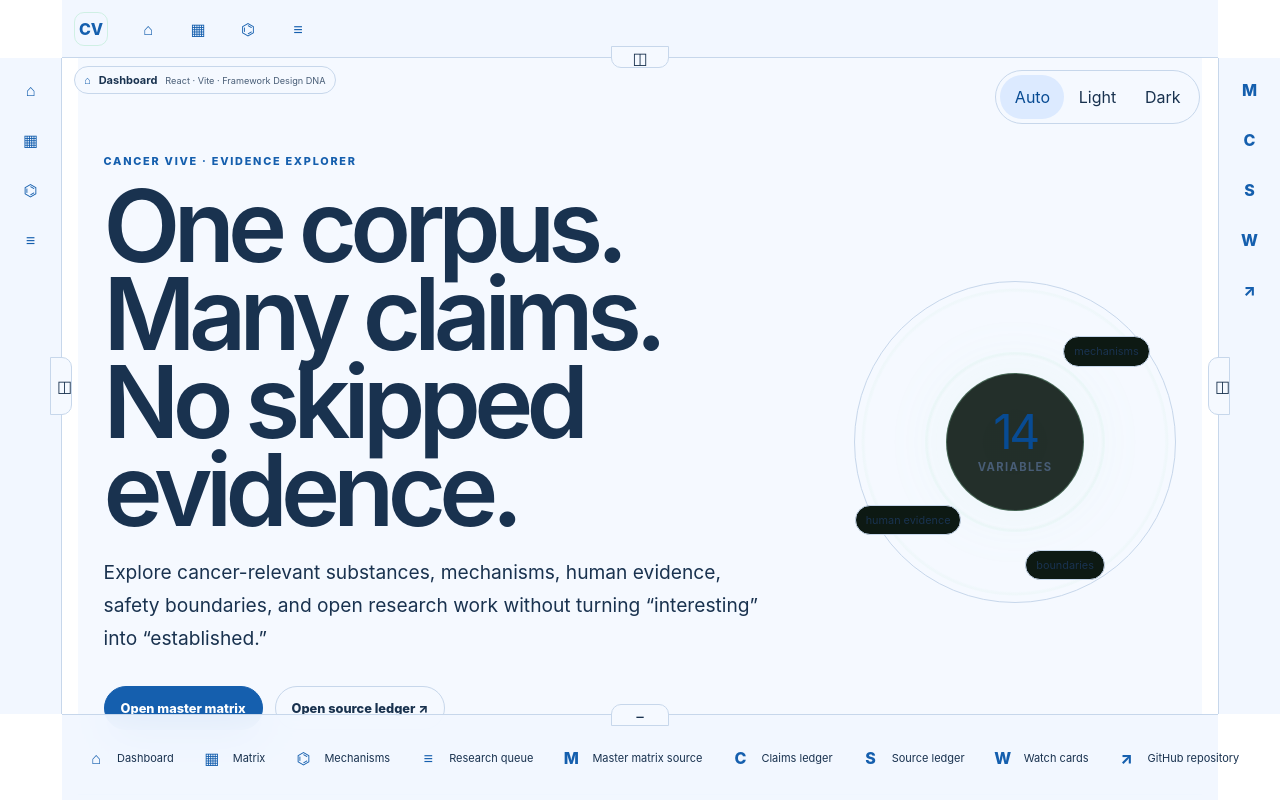
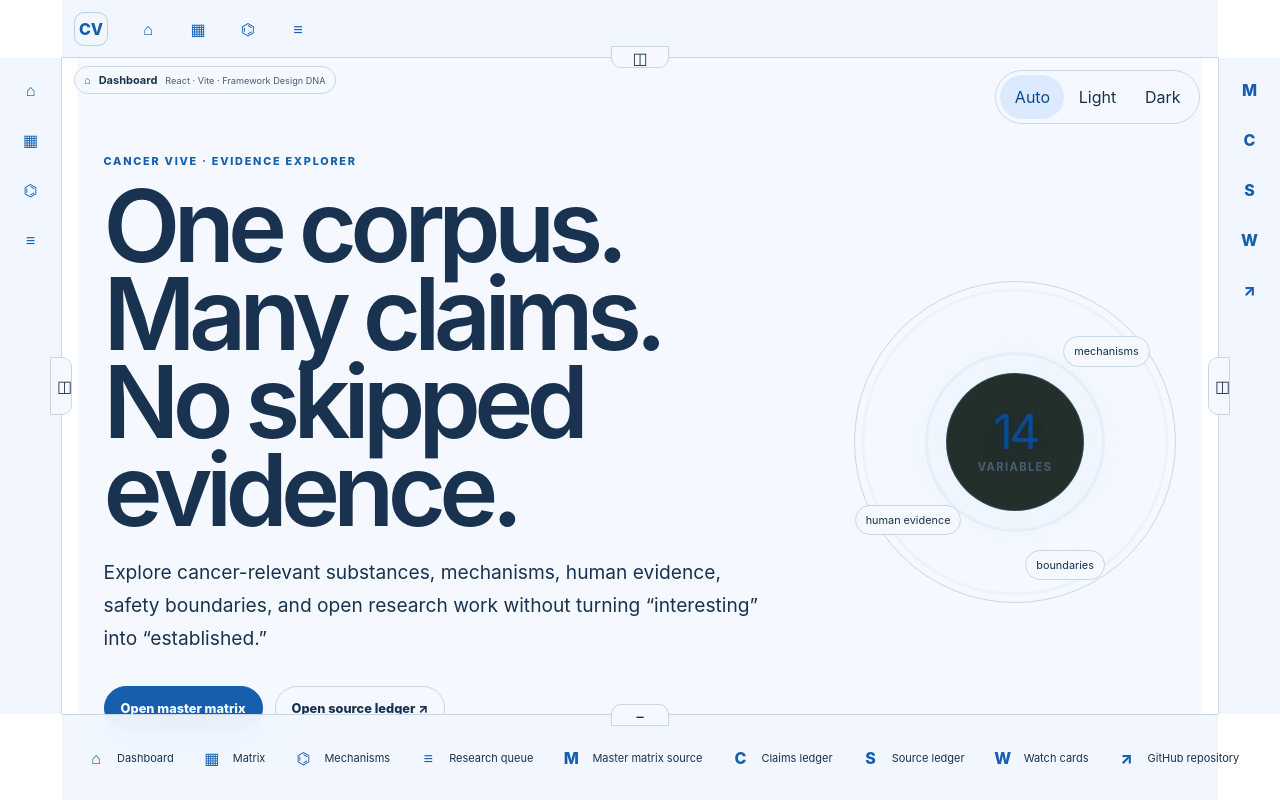
Before and after one commit to marvelousempire/cancer-vive, a React (Vite) app: page / in a window 1280 px wide. Shown: the top 800 px of the page. Built offline with nearby package versions, Linux system fonts and the light colour scheme.

Commit message:
Remove remaining green interface accents and declare scheme at root

```diff
--- a/src/styles.css
+++ b/src/styles.css
@@ -1,11 +1,12 @@
 :root {
+  color-scheme: light dark;
   font-family: Inter, ui-sans-serif, system-ui, -apple-system, BlinkMacSystemFont, "Segoe UI", sans-serif;
   color: #edf7f1;
   background: #07100c;
   font-synthesis: none;
   text-rendering: optimizeLegibility;
   --bg: #07100c;
-  --surface: #0d1913;
+  --surface: var(--surface);
   --surface-2: #112119;
   --surface-3: #172a20;
   --line: rgba(174, 214, 189, .16);
@@ -186,9 +187,9 @@ h1, h2, h3, p { margin-top: 0; }
   border: 1px solid var(--line);
   border-radius: 50%;
   background:
-    radial-gradient(circle, rgba(143,226,179,.13) 0 14%, transparent 15%),
-    radial-gradient(circle, transparent 0 38%, rgba(143,226,179,.08) 39% 39.5%, transparent 40%),
-    radial-gradient(circle, transparent 0 66%, rgba(143,226,179,.06) 67% 67.5%, transparent 68%);
+    radial-gradient(circle, rgba(75,137,211,.13) 0 14%, transparent 15%),
+    radial-gradient(circle, transparent 0 38%, rgba(75,137,211,.08) 39% 39.5%, transparent 40%),
+    radial-gradient(circle, transparent 0 66%, rgba(75,137,211,.06) 67% 67.5%, transparent 68%);
 }
 
 .orbit-core {
@@ -201,9 +202,9 @@ h1, h2, h3, p { margin-top: 0; }
   display: grid;
   place-content: center;
   text-align: center;
-  border: 1px solid rgba(143,226,179,.3);
+  border: 1px solid rgba(75,137,211,.3);
   background: rgba(13,25,19,.9);
-  box-shadow: 0 0 70px rgba(143,226,179,.09);
+  box-shadow: 0 0 70px rgba(75,137,211,.09);
 }
 .orbit-core span { color: var(--mint-strong); font-size: 3rem; line-height: .9; letter-spacing: -.07em; }
 .orbit-core strong { margin-top: .45rem; color: var(--muted); font-size: .7rem; text-transform: uppercase; letter-spacing: .12em; }
@@ -213,7 +214,7 @@ h1, h2, h3, p { margin-top: 0; }
   padding: .45rem .62rem;
   border: 1px solid var(--line);
   border-radius: 999px;
-  background: #0d1913;
+  background: var(--surface);
   color: var(--soft);
   font-size: .68rem;
 }
@@ -330,11 +331,11 @@ input, select {
   padding: 0 .85rem;
   border: 1px solid var(--line-strong);
   border-radius: 12px;
-  background: #0a1510;
+  background: var(--surface);
   color: #edf7f1;
   outline: none;
 }
-input:focus, select:focus { border-color: rgba(143,226,179,.7); box-shadow: 0 0 0 3px rgba(143,226,179,.08); }
+input:focus, select:focus { border-color: rgba(75,137,211,.7); box-shadow: 0 0 0 3px rgba(75,137,211,.08); }
 
 .view-toggle {
   align-self: end;
@@ -369,7 +370,7 @@ input:focus, select:focus { border-color: rgba(143,226,179,.7); box-shadow: 0 0
   padding: 1.45rem;
   border: 1px solid var(--line);
   border-radius: 22px;
-  background: linear-gradient(180deg, rgba(18,34,26,.88), rgba(9,20,14,.78));
+  background: linear-gradient(180deg, rgba(26,53,85,.88), rgba(11,29,50,.78));
   box-shadow: 0 12px 40px rgba(0,0,0,.12);
   overflow: hidden;
 }
@@ -401,7 +402,7 @@ input:focus, select:focus { border-color: rgba(143,226,179,.7); box-shadow: 0 0
   color: var(--soft);
 }
 .evidence-human { border-color: rgba(159,201,255,.35); color: var(--blue); }
-.evidence-preclinical { border-color: rgba(143,226,179,.35); color: var(--mint); }
+.evidence-preclinical { border-color: rgba(75,137,211,.35); color: var(--mint); }
 .evidence-audit { border-color: rgba(240,202,127,.35); color: var(--amber); }
 .evidence-harm { border-color: rgba(255,156,152,.35); color: var(--rose); }
 .evidence-supportive { border-color: rgba(197,182,255,.35); color: var(--violet); }
@@ -415,7 +416,7 @@ input:focus, select:focus { border-color: rgba(143,226,179,.7); box-shadow: 0 0
   font-size: .67rem;
   padding: .42rem .6rem;
 }
-.compare-toggle.selected { color: var(--mint); border-color: rgba(143,226,179,.35); }
+.compare-toggle.selected { color: var(--mint); border-color: rgba(75,137,211,.35); }
 .compare-toggle:disabled { opacity: .35; cursor: not-allowed; }
 
 .evidence-statement {
@@ -434,10 +435,10 @@ dd { margin: 0; color: var(--soft); font-size: .82rem; line-height: 1.58; }
 .tag-row { display: flex; flex-wrap: wrap; gap: .4rem; margin-top: 1rem; }
 .tag {
   padding: .32rem .48rem;
-  border: 1px solid rgba(143,226,179,.14);
+  border: 1px solid rgba(75,137,211,.14);
   border-radius: 8px;
-  background: rgba(143,226,179,.055);
-  color: #b9ddc7;
+  background: rgba(75,137,211,.055);
+  color: var(--mint);
   font-size: .63rem;
 }
 
@@ -447,7 +448,7 @@ dd { margin: 0; color: var(--soft); font-size: .82rem; line-height: 1.58; }
 .table-wrap { overflow-x: auto; border: 1px solid var(--line); border-radius: 18px; }
 .matrix-table { width: 100%; min-width: 1050px; border-collapse: collapse; }
 .matrix-table th, .matrix-table td { padding: 1rem; border-bottom: 1px solid var(--line); vertical-align: top; text-align: left; }
-.matrix-table th { position: sticky; top: 0; background: #0d1913; color: var(--muted); font-size: .65rem; text-transform: uppercase; letter-spacing: .1em; }
+.matrix-table th { position: sticky; top: 0; background: var(--surface); color: var(--muted); font-size: .65rem; text-transform: uppercase; letter-spacing: .1em; }
 .matrix-table td { color: var(--soft); font-size: .78rem; line-height: 1.5; }
 .matrix-table td:first-child strong, .matrix-table td:first-child span { display: block; }
 .matrix-table td:first-child span { margin-top: .35rem; color: var(--muted); font-size: .7rem; }
@@ -468,7 +469,7 @@ dd { margin: 0; color: var(--soft); font-size: .82rem; line-height: 1.58; }
 }
 
 .matrix-header-row {
-  background: #0d1913;
+  background: var(--surface);
   color: var(--muted);
   font-size: .62rem;
   text-transform: uppercase;
@@ -510,7 +511,7 @@ dd { margin: 0; color: var(--soft); font-size: .82rem; line-height: 1.58; }
 .source-dock h2 { font-size: 2.5rem; letter-spacing: -.05em; margin-bottom: 0; }
 .source-links { display: grid; grid-template-columns: 1fr 1fr; gap: .7rem; align-content: start; }
 .source-links a { padding: 1rem; border: 1px solid var(--line); border-radius: 14px; color: var(--soft); font-size: .78rem; }
-.source-links a:hover { border-color: rgba(143,226,179,.35); color: var(--mint); }
+.source-links a:hover { border-color: rgba(75,137,211,.35); color: var(--mint); }
 
 .compare-tray {
   position: fixed;
@@ -526,7 +527,7 @@ dd { margin: 0; color: var(--soft); font-size: .82rem; line-height: 1.58; }
   align-items: center;
   border: 1px solid var(--line-strong);
   border-radius: 18px;
-  background: rgba(12,25,18,.92);
+  background: rgba(15,35,59,.92);
   box-shadow: var(--shadow);
   backdrop-filter: blur(20px);
 }
@@ -555,7 +556,7 @@ dd { margin: 0; color: var(--soft); font-size: .82rem; line-height: 1.58; }
   padding: 1.5rem;
   border: 1px solid var(--line-strong);
   border-radius: 26px;
-  background: #0a1510;
+  background: var(--surface);
   box-shadow: var(--shadow);
 }
 .modal-head { display: flex; justify-content: space-between; gap: 2rem; align-items: start; }
@@ -618,7 +619,7 @@ dd { margin: 0; color: var(--soft); font-size: .82rem; line-height: 1.58; }
 
 /* Framework Design DNA · four-edge rail + lip contract */
 .framework-shell{
-  --rail-bg:rgba(7,16,12,.94);
+  --rail-bg:rgba(11,30,53,.94);
   --rail-line:rgba(174,214,189,.18);
   --rail-accent:#8fe2b3;
   min-height:100vh;
@@ -642,7 +643,7 @@ dd { margin: 0; color: var(--soft); font-size: .82rem; line-height: 1.58; }
   padding:6px 9px;
   border:1px solid var(--rail-line);
   border-radius:999px;
-  background:rgba(7,16,12,.78);
+  background:rgba(11,30,53,.78);
   backdrop-filter:blur(12px);
   pointer-events:none;
   font-size:11px;
@@ -668,7 +669,7 @@ dd { margin: 0; color: var(--soft); font-size: .82rem; line-height: 1.58; }
 .rail-top .framework-rail-body,.rail-bottom .framework-rail-body{padding:7px 12px}
 .framework-rail.state-hidden .framework-rail-body{visibility:hidden;pointer-events:none}
 .framework-rail-brand{display:grid;grid-template-columns:auto auto;grid-template-rows:auto auto;gap:0 8px;align-items:center;min-width:190px}
-.framework-rail-brand>span{grid-row:1/3;width:34px;height:34px;display:grid;place-items:center;border:1px solid rgba(143,226,179,.35);border-radius:10px;color:var(--rail-accent);font-weight:850}
+.framework-rail-brand>span{grid-row:1/3;width:34px;height:34px;display:grid;place-items:center;border:1px solid rgba(75,137,211,.35);border-radius:10px;color:var(--rail-accent);font-weight:850}
 .framework-rail-brand strong{font-size:12px}.framework-rail-brand small{color:var(--muted);font-size:9px}
 .state-icon .framework-rail-brand strong,.state-icon .framework-rail-brand small{display:none}.state-icon .framework-rail-brand{min-width:auto}
 .framework-rail-items{display:flex;gap:6px;align-items:center}
@@ -688,10 +689,10 @@ dd { margin: 0; color: var(--soft); font-size: .82rem; line-height: 1.58; }
   cursor:pointer;
   white-space:nowrap;
 }
-.framework-rail-item:hover,.framework-rail-item:focus-visible{border-color:var(--rail-line);background:rgba(143,226,179,.06);outline:none}
+.framework-rail-item:hover,.framework-rail-item:focus-visible{border-color:var(--rail-line);background:rgba(75,137,211,.06);outline:none}
 .framework-rail-icon{width:24px;text-align:center;color:var(--rail-accent);font-weight:800}
 .framework-rail-label{font-size:11px}
-.state-icon .framework-rail-label{position:absolute;pointer-events:none;opacity:0;transition:opacity 120ms ease,transform 120ms ease;padding:7px 10px;border:1px solid var(--rail-line);border-radius:9px;background:#0d1913;box-shadow:0 12px 30px rgba(0,0,0,.25)}
+.state-icon .framework-rail-label{position:absolute;pointer-events:none;opacity:0;transition:opacity 120ms ease,transform 120ms ease;padding:7px 10px;border:1px solid var(--rail-line);border-radius:9px;background:var(--surface);box-shadow:0 12px 30px rgba(0,0,0,.25)}
 .rail-left.state-icon .framework-rail-label{left:calc(100% + 7px);transform:translateX(-5px)}
 .rail-right.state-icon .framework-rail-label{right:calc(100% + 7px);transform:translateX(5px)}
 .rail-top.state-icon .framework-rail-label{top:calc(100% + 7px);transform:translateY(-5px)}
@@ -702,7 +703,7 @@ dd { margin: 0; color: var(--soft); font-size: .82rem; line-height: 1.58; }
 .framework-rail-lip{
   position:absolute;
   border:1px solid var(--rail-line);
-  background:#0b1711;
+  background:var(--surface);
   color:var(--rail-accent);
   display:grid;
   place-items:center;
```
